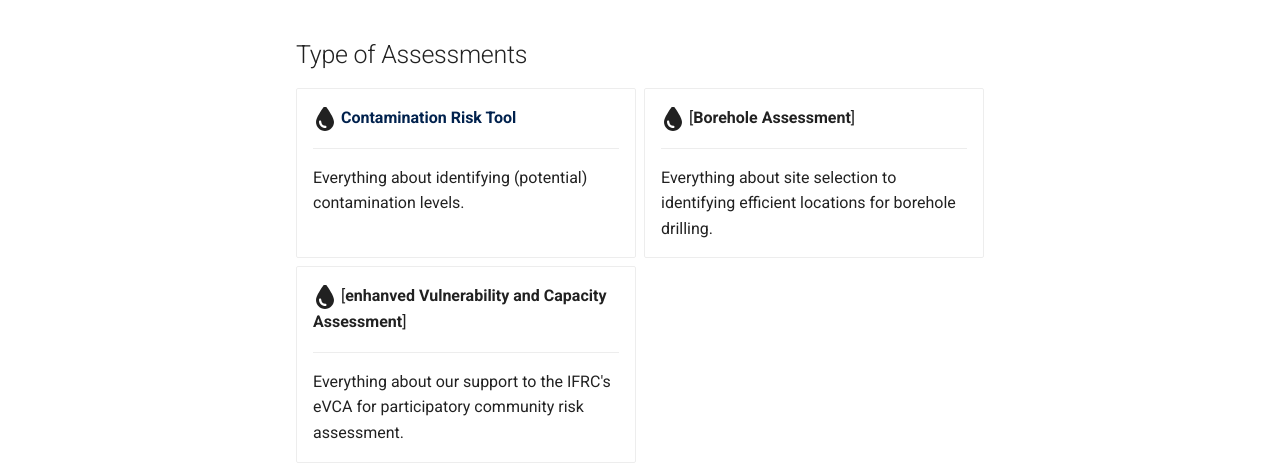
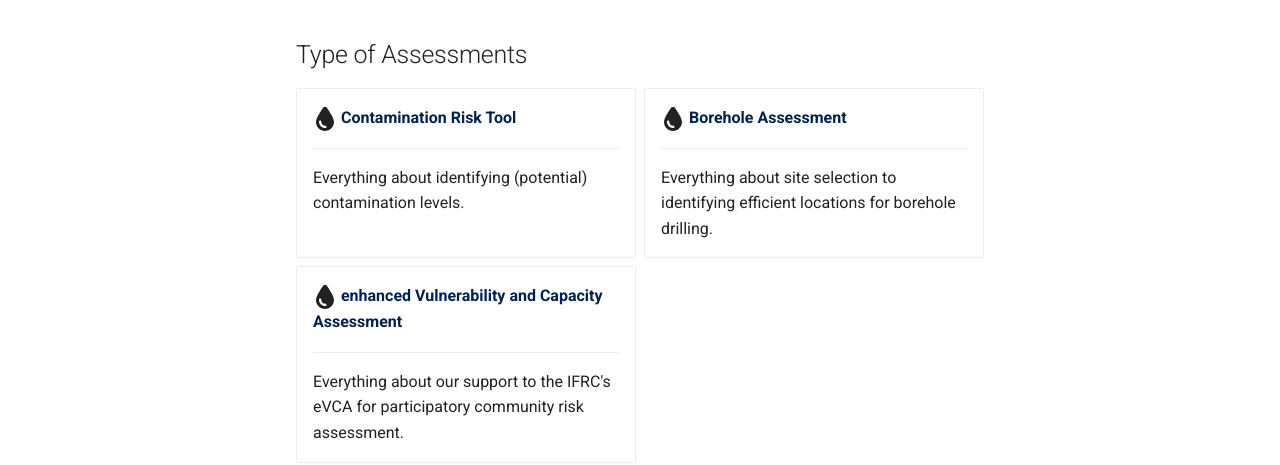
Before and after one commit to rodekruis/data-service-catalogue, an MkDocs documentation site: the page built from docs/wl/site_suitability_assessment.md, in a window 1280 px wide and 1116 px high. Shown: the part 605-1070 px from the top of the window. Built offline with MkDocs 1.6.1 and Material for MkDocs 9.7.7, drawn with Linux system fonts in a browser that asks for light colours; plug-ins that fetch from the network failed and are left out.

Commit message:
Update site_suitability_assessment.md

```diff
--- a/docs/wl/site_suitability_assessment.md
+++ b/docs/wl/site_suitability_assessment.md
@@ -23,13 +23,13 @@
 
     Everything about identifying (potential) contamination levels.
 
--   :fontawesome-solid-droplet:{ .lg .middle } [__Borehole Assessment__]
+-   :fontawesome-solid-droplet:{ .lg .middle } [__Borehole Assessment__](contamination_risk_tool/index.md)
 
     ---
 
     Everything about site selection to identifying efficient locations for borehole drilling.
 
--   :fontawesome-solid-droplet:{ .lg .middle } [__enhanved Vulnerability and Capacity Assessment__]
+-   :fontawesome-solid-droplet:{ .lg .middle } [__enhanced Vulnerability and Capacity Assessment__](contamination_risk_tool/index.md)
 
     ---
 
```
